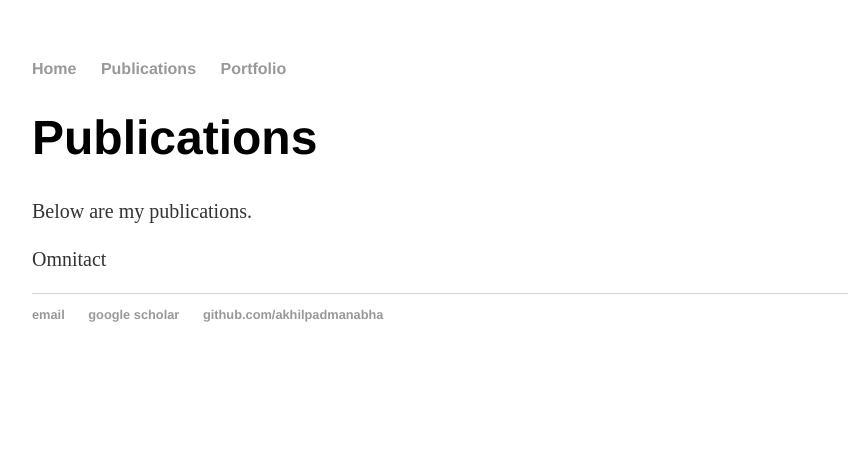
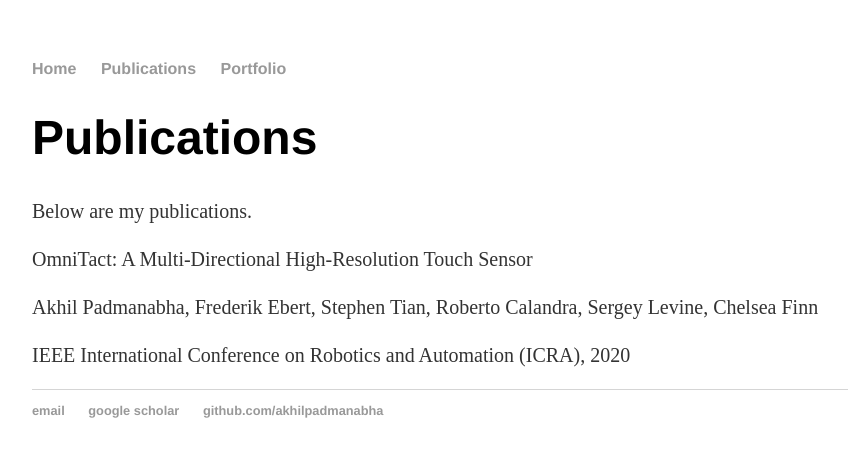
Before and after one commit to akhilpadmanabha/akhilpadmanabha.github.io, a Jekyll site: the page built from publications/index.html, in a window 1280 px wide. Shown: the top 457 px of the page, without its empty margins (160-1008 px from the left). Built offline with Jekyll 4.4.1, drawn with Linux system fonts in a browser that asks for light colours.

Commit message:
added omnitact

```diff
--- a/portfolio/index.html
+++ b/portfolio/index.html
@@ -4,7 +4,8 @@ title: Portfolio
 ---
 <div class="blurb">
 	<h1>Portfolio</h1>
-	<p>Take a look at my portfolio website <li><a href="https://akhilpadmanabha.wixsite.com/portfolio">here</a></li>
+	<p>
+		Take a look at my portfolio website <li><a href="https://akhilpadmanabha.wixsite.com/portfolio">here</a></li>
 	</p>
 </div>
 
--- a/publications/index.html
+++ b/publications/index.html
@@ -11,5 +11,7 @@ title: Publications
 
 
 <div class="blurb">
-	<p>Omnitact</p>
+	<p>OmniTact: A Multi-Directional High-Resolution Touch Sensor</p>
+	<p>Akhil Padmanabha, Frederik Ebert, Stephen Tian, Roberto Calandra, Sergey Levine, Chelsea Finn</p>
+	<p> IEEE International Conference on Robotics and Automation (ICRA), 2020 </p>
 </div>
```
